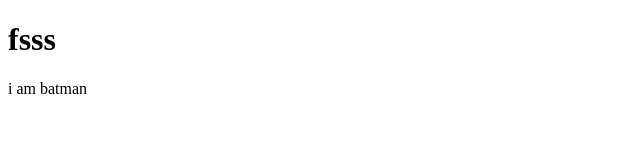
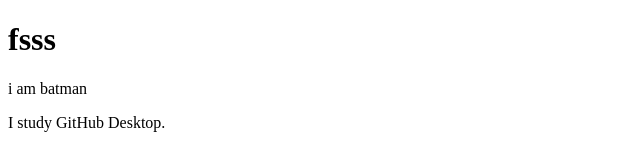
Before and after one commit to Pis2la/git-project, a plain HTML site: page index.html in a window 1280 px wide. Shown: the whole page, without its empty margins (0-640 px from the left). Drawn offline with Linux system fonts and the light colour scheme.

Commit message:
add some text
add some text

```diff
--- a/index.html
+++ b/index.html
@@ -8,5 +8,6 @@
 <body>
     <h1>fsss</h1>
     <p>i am batman </p>
+    <p>I study GitHub Desktop.</p>
 </body>
 </html>
```
